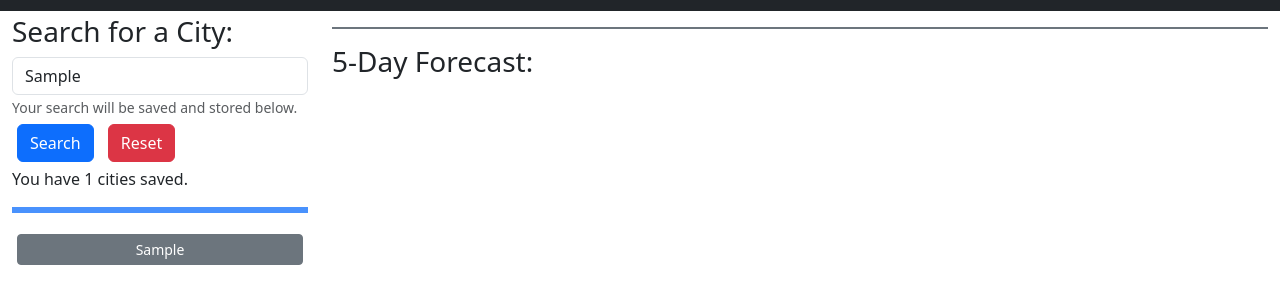
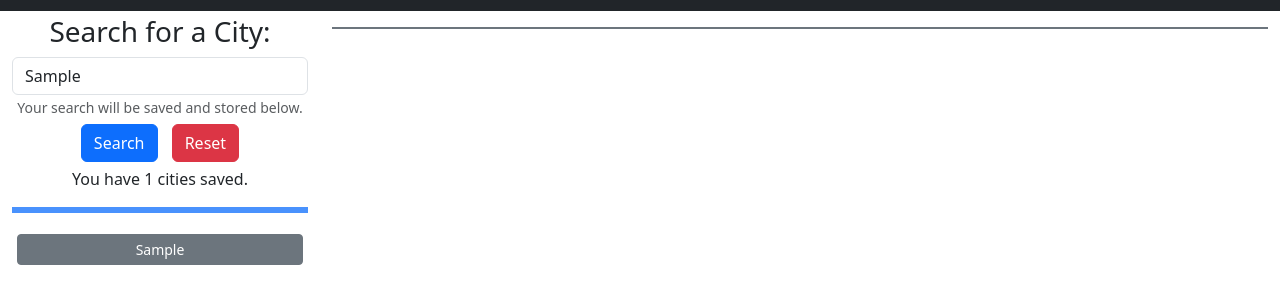
Before and after one commit to FireCodexs/Is-It-Gonna-Rain, a plain HTML site: page index.html in a window 1280 px wide. Both pictures are taken after typing "Sample" into the empty fields and a click on the button "Search". Shown: the part 61-364 px from the top of the page. Drawn offline with nearby package versions, Linux system fonts and the light colour scheme; no server answers.

Commit message:
the structure is done

```diff
--- a/assets/javascript/main.js
+++ b/assets/javascript/main.js
@@ -17,7 +17,6 @@ function renderCities() {
         let historyElement = $('<button type="submit" class="btn btn-secondary btn-sm"></button>');
         history.append(historyElement)
         historyElement.text(city)
-        cities.innerHTML = "" // this make sure the buttons do not repeat themselves
     }
 }
 
@@ -28,17 +27,16 @@ function retrieveData() {
     if(storedCities !== null) {
         cities = storedCities
     }
-
     renderCities()
 }
-//function to store data into the localstorage
+//function to store data into the localStorage
 function storeCities() {
     localStorage.setItem("cities", JSON.stringify(cities));
 }
 
 //Function to take the data from the input field and inject it into the API fetch request and export the data
 $("#search-button").on("click", function(event) {
-    $("#5-day").prepend($(`<h3>5-Day Forecast:</h3>`))
+    resetScreenData()
     //this IF statement will prevent a invalid response(empty field)
     let noSubmit = $('#search-input').val()
     if (!noSubmit) {
@@ -58,12 +56,13 @@ $("#search-button").on("click", function(event) {
         today.append($(`<div>
         <h2>${data.city.name} (${moment().format('DD/MM/YYYY')}) <img src="https://openweathermap.org/img/wn/${data.list[0].weather[0].icon}@2x.png"></h2>
         </div>`))
-        //this will add the data to the big card
+        //this will generate and add the data to the big card
         today.append($(`
         <p>Temp: ${data.list[0].main.temp} °C</p>
         <p>Wind: ${data.list[0].wind.speed} KPH</p>
         <p>Humidity: ${data.list[0].main.humidity}%</p>
         `))
+        //this will dynamically generate 5 cards with API data
         for(i=1;i<6;i++) {
             forecast.append(
                 `<div class="col">
@@ -79,17 +78,20 @@ $("#search-button").on("click", function(event) {
               </div>`
             )
         }
+        $("#after-today").append($(`<h3>5-Day Forecast:</h3>`))
+
     })
 
     // Add the cities to the array
     cities.push($("#search-input").val())
-    //Execut the functions
+    //Execute the functions
     storeCities()
     renderCities()
 })
 
 
 // This click event will reset the localStorage values
+//to implement: nice looking alert pop up
 $("#delete-button").on("click", function() {
     let text;
     if(confirm("This will delete all the cities you've searched for, are you sure?")){
@@ -98,5 +100,14 @@ $("#delete-button").on("click", function() {
     } else {
         text = "You did not delete the items."
     }
+})
 
-})
+
+function resetScreenData() {
+    today.text("")
+    forecast.text("")
+    $("#after-today").text("")
+}
+
+//for button functionality: either reload the fetches for TEXT from button
+//either create an object and store the data dynamically as an object when creating the button
--- a/index.html
+++ b/index.html
@@ -19,16 +19,15 @@
   <!-- max-width for ultra wide resolutions -->
   <div class="container-fluid" style="max-width: 1400px">
     <div class="row">
-      <aside class="col-lg-3 pb-3">
+      <aside class="col-lg-3 text-center pb-3">
         <h2 id="form-heading" class="mt-1 h3 form-label">
           Search for a City:
         </h2>
         <form id="search-form" class="form">
           <div class="form-inline form-group">
-            <!-- <div class="input-group"> -->
             <input class="form-input form-control weather-search" type="text" id="search-input" placeholder="Your City" aria-labelledby="form-heading" aria-controls="today forecast" />
             <small id="emailHelp" class="form-text text-muted">Your search will be saved and stored below.</small>
-                <!-- <div class="input-group-append"> -->
+              <div class="input-group-append">
                 <button type="submit" class="btn search-button btn-primary" id="search-button" aria-label="submit search">
                   Search
                 </button>
@@ -37,18 +36,16 @@
                 </button>
                 <p>You have <span id="cities-count">0</span> cities saved.</p>
                 <hr class="border border-primary border-3 opacity-75">
-                <!-- </div> -->
-              <!-- </div> -->
+              </div>
             </div>
           </form>
           <div class="list-group" id="history">
-            <!-- <button type="submit" class="btn btn-secondary btn-sm">London</button>
-            <button type="button" class="btn btn-secondary btn-sm">Madrid</button> -->
           </div>
       </aside>
 
       <div class="col-lg-9 pb-3">
         <section id="today" class="mt-3 border border-secondary" role="region" aria-live="polite"></section>
+        <div id="after-today"></div>
         <section class="row mt-3" id="5-day" role="region" aria-live="polite">
           <div class="container-fluid">
             <div class="row" id ="forecast">
```
Lines whose indentation alone changed are shown as unchanged.
